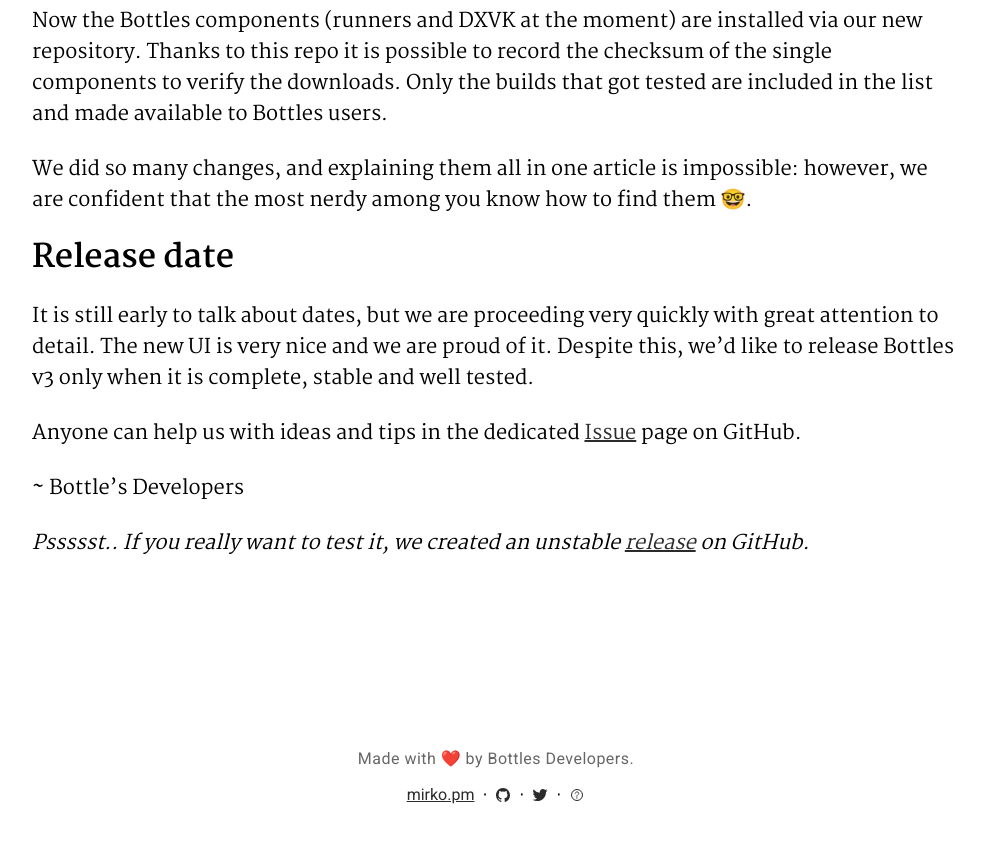
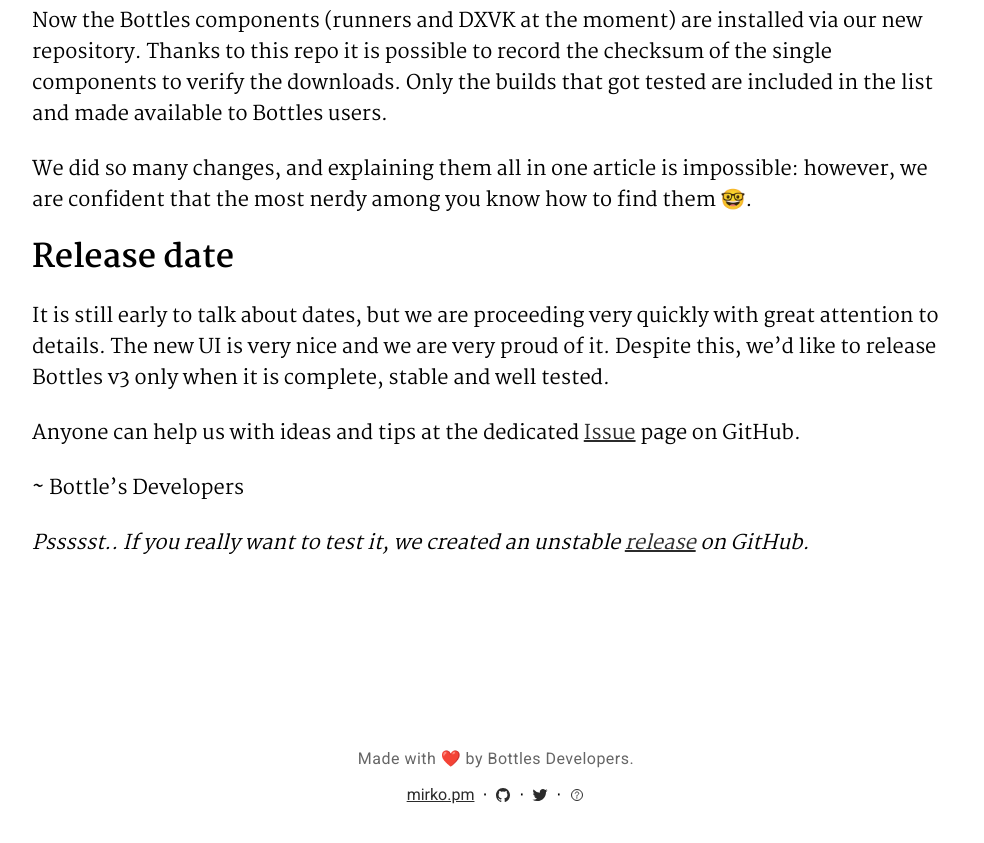
Before and after one commit to bottlesdevs/website, a Jekyll site: the page built from _posts/2020-01-24-bottles-3-project-refresh.md, in a window 1280 px wide and 900 px high, scrolled down 7555 px. Shown: the top 843 px of the window, without its empty margins (144-1128 px from the left). Built offline with Jekyll 4.4.1, drawn with Linux system fonts in a browser that asks for light colours; nearby versions of some CDN libraries; comment, search, counter and statistics services are not loaded.

Commit message:
Another article revision

```diff
--- a/_posts/2020-01-24-bottles-3-project-refresh.md
+++ b/_posts/2020-01-24-bottles-3-project-refresh.md
@@ -98,9 +98,9 @@
 
 ## Release date
 
-It is still early to talk about dates, but we are proceeding very quickly with great attention to detail. The new UI is very nice and we are proud of it. Despite this, we'd like to release Bottles v3 only when it is complete, stable and well tested.
+It is still early to talk about dates, but we are proceeding very quickly with great attention to details. The new UI is very nice and we are very proud of it. Despite this, we'd like to release Bottles v3 only when it is complete, stable and well tested.
 
-Anyone can help us with ideas and tips in the dedicated [Issue](github.com/bottlesdevs/Bottles/issues/77) page on GitHub.
+Anyone can help us with ideas and tips at the dedicated [Issue](https://github.com/bottlesdevs/Bottles/issues/77) page on GitHub.
 
 ~ Bottle's Developers
 
```
